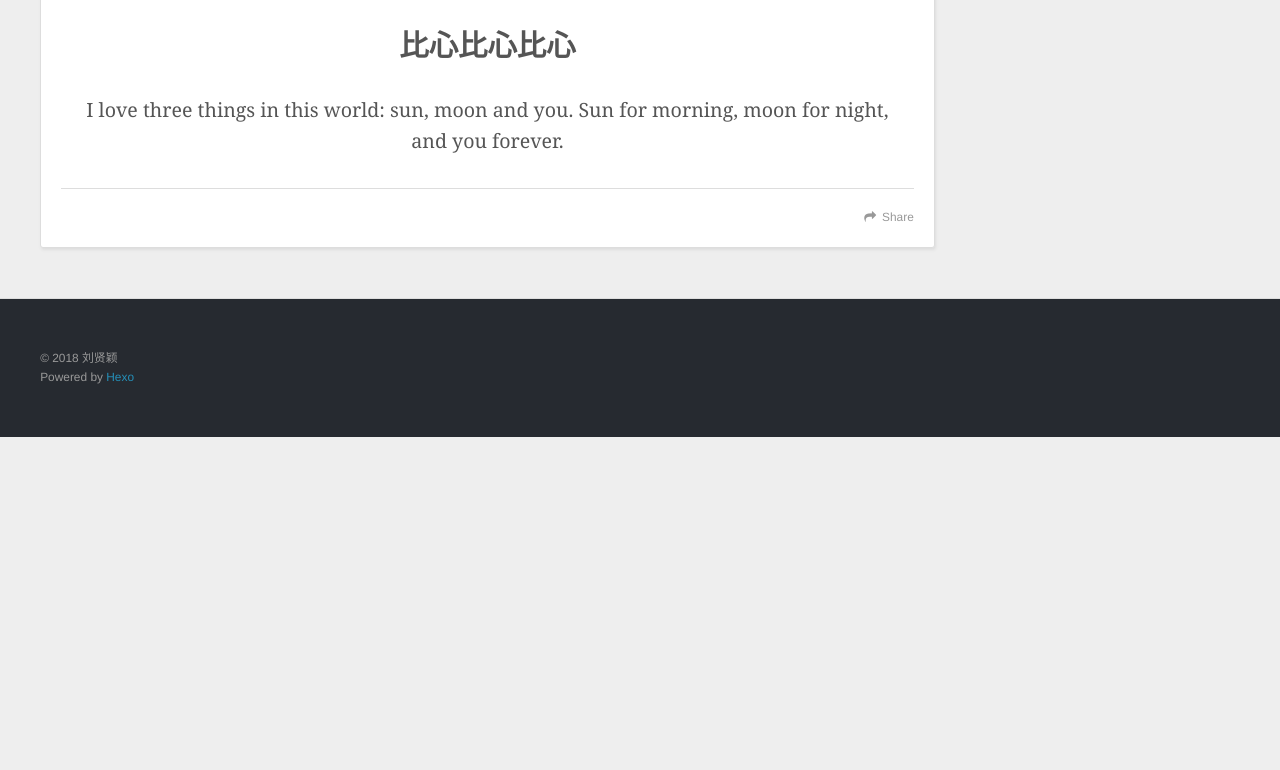
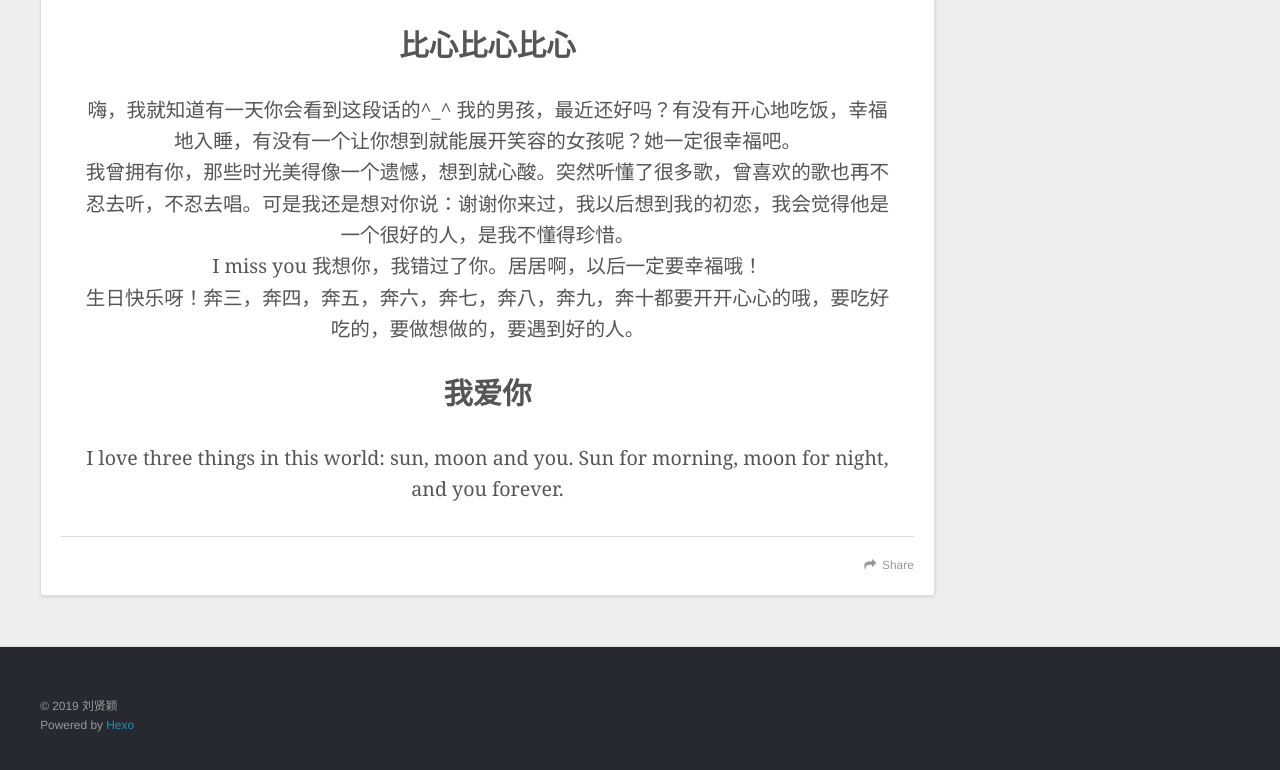
Before and after one commit to lilybunny/lilybunny.github.io, a plain HTML site: page index.html in a window 1280 px wide. Shown: the part 1603-2373 px from the top of the page. Before the commit the page ends 2040 px from the top, so only its background shows below. Drawn offline with nearby package versions, Linux system fonts and the light colour scheme.

Commit message:
Site updated: 2019-02-16 14:43:13

```diff
--- a/index.html
+++ b/index.html
@@ -83,13 +83,14 @@
         <h1 id="笨猪猪程卓生日快乐"><a href="#笨猪猪程卓生日快乐" class="headerlink" title="~笨猪猪程卓生日快乐~"></a>~笨猪猪程卓生日快乐~</h1><blockquote>
 <p><img src="http://ww1.sinaimg.cn/bmiddle/006cYvspgy1fnqq67gms8j31jk15o1kx.jpg" alt="这里写图片描述"><br>闲置了差不多半年的博客终于派上了用场，用来做不用花一分钱的礼物…我第一抠(手动滑稽）<br>放心我会请你吃猪蹄的@~@ 这个博客我好像去年五六月份就搭好的了，当时本来想写写代码学学习什么的，然鹅人像懒猪，不过我自己第一篇正儿八经的博客写给你了，开不开心！高不高兴！（虽然这个排版我都觉得丑…嘻嘻）</p>
 <h2 id=""><a href="#" class="headerlink" title=""></a><img src="https://wx4.sinaimg.cn/mw690/415f82b9ly1fmvpc1b6rij208o09q0te.jpg" alt="这里写图片描述"></h2><p>祝我卓以后腿比我粗，<br>肚子比我大，<br>脸比我肥，<br>腰比我粗，<br>下巴肉比我多…<br>嘻嘻….嘻嘻嘻<br>热烈祝贺我卓奔二十快乐  </p>
-<h2 id="比心比心比心"><a href="#比心比心比心" class="headerlink" title="比心比心比心"></a>比心比心比心</h2><p>I love three things in this world: sun, moon and you. Sun for morning, moon for night, and you forever.</p>
+<h2 id="比心比心比心"><a href="#比心比心比心" class="headerlink" title="比心比心比心"></a>比心比心比心</h2><p>嗨，我就知道有一天你会看到这段话的^_^ 我的男孩，最近还好吗？有没有开心地吃饭，幸福地入睡，有没有一个让你想到就能展开笑容的女孩呢？她一定很幸福吧。<br>我曾拥有你，那些时光美得像一个遗憾，想到就心酸。突然听懂了很多歌，曾喜欢的歌也再不忍去听，不忍去唱。可是我还是想对你说：谢谢你来过，我以后想到我的初恋，我会觉得他是一个很好的人，是我不懂得珍惜。<br>I miss you 我想你，我错过了你。居居啊，以后一定要幸福哦！<br>生日快乐呀！奔三，奔四，奔五，奔六，奔七，奔八，奔九，奔十都要开开心心的哦，要吃好吃的，要做想做的，要遇到好的人。</p>
+<h2 id="我爱你"><a href="#我爱你" class="headerlink" title="我爱你"></a>我爱你</h2><p>I love three things in this world: sun, moon and you. Sun for morning, moon for night, and you forever.</p>
 </blockquote>
 
 
     </div>
     <footer class="article-footer">
-      <a data-url="http://yoursite.com/2018/01/24/zhuozhuo/" data-id="cjct0iec50000t8uzyl1123mp" class="article-share-link">Share</a>
+      <a data-url="http://yoursite.com/2018/01/24/zhuozhuo/" data-id="cjs747a9e00007cuzcorakr46" class="article-share-link">Share</a>
 
 
     </footer>
@@ -144,7 +145,7 @@
 
   <div class="outer">
     <div id="footer-info" class="inner">
-      &copy; 2018 刘贤颖<br>
+      &copy; 2019 刘贤颖<br>
       Powered by <a href="http://hexo.io/" target="_blank">Hexo</a>
     </div>
   </div>
```
Also changed, not shown: 2018/01/24/zhuozhuo/index.html (+5 -4 lines), archives/2018/01/index.html (+1 -1 lines), archives/2018/index.html (+1 -1 lines), archives/index.html (+1 -1 lines).
